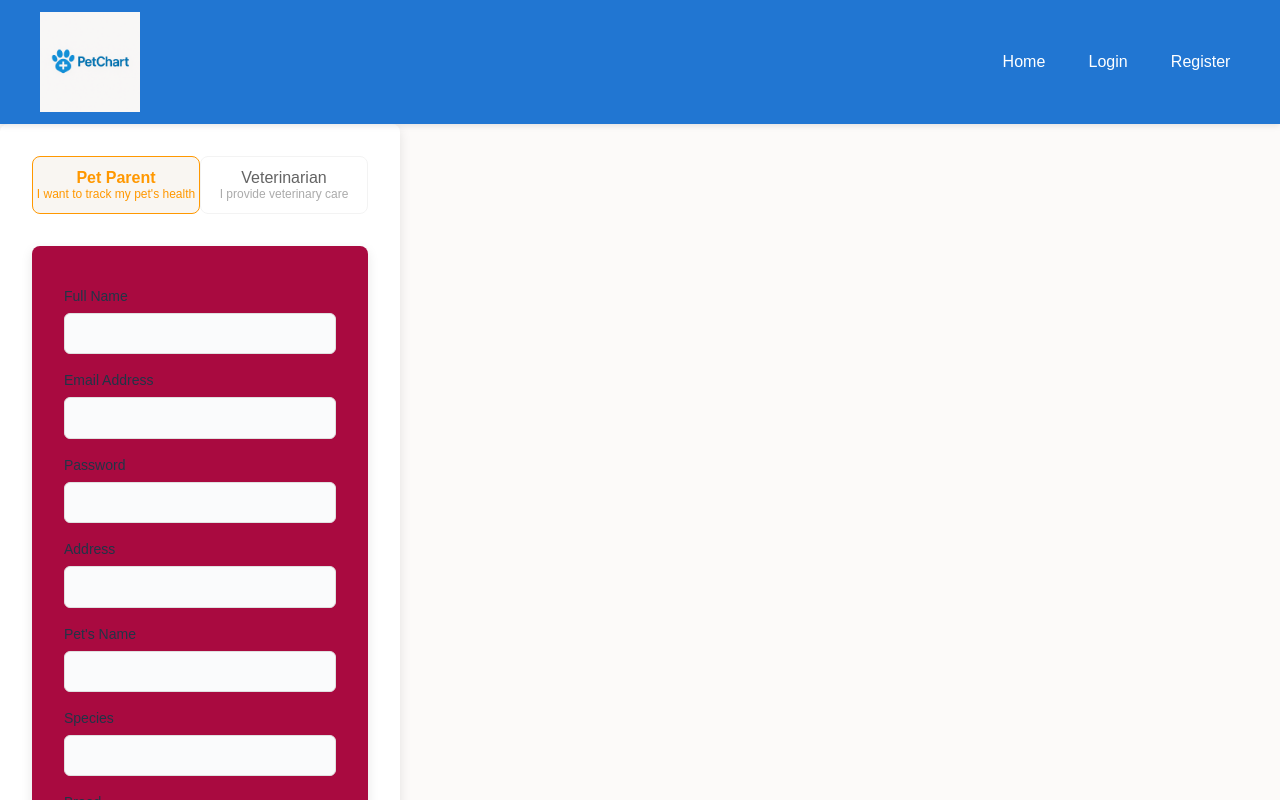
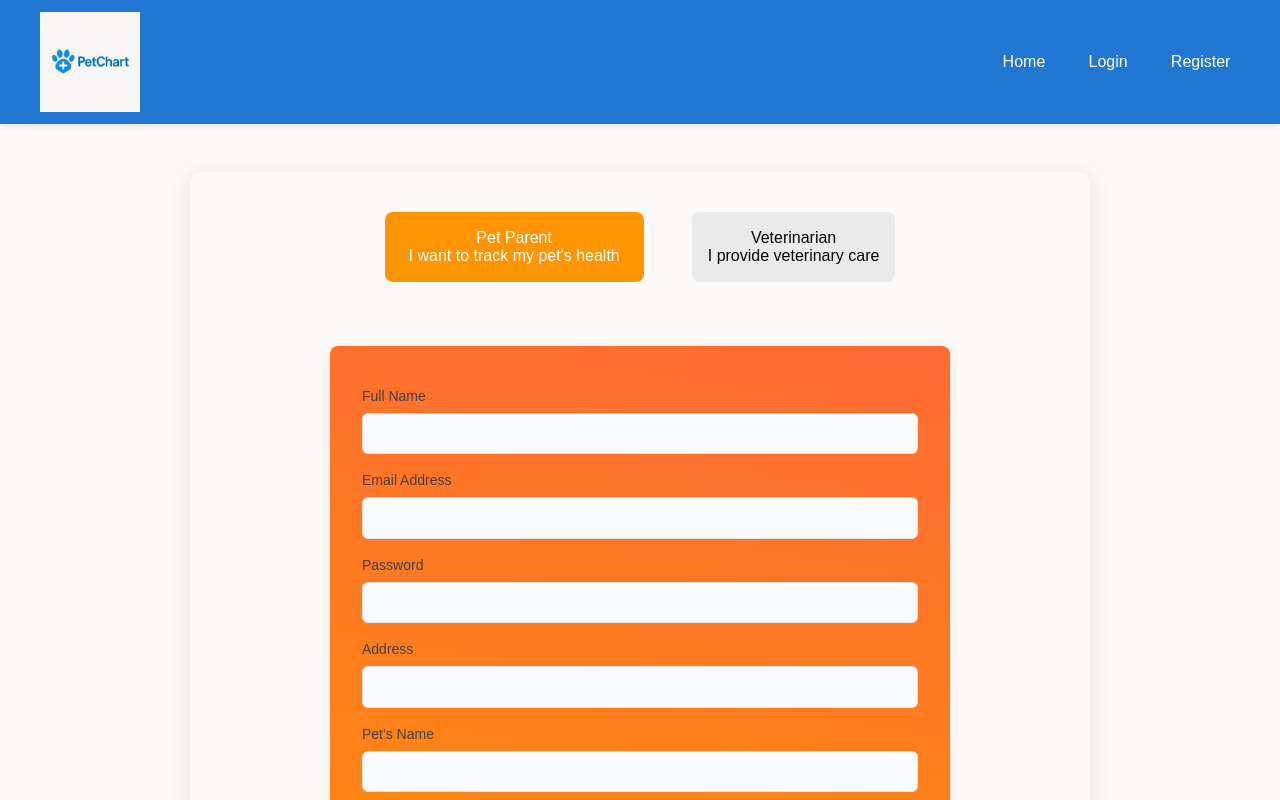
Before and after one commit to discjorge/FrontEndPetChart, a React (Vite) app in the folder Front-End-PetChart/: page /register in a window 1280 px wide. Built offline with nearby package versions, Linux system fonts and the light colour scheme.

Commit message:
Cleaned up register forms styling

```diff
--- a/Front-End-PetChart/src/Components/Register.jsx
+++ b/Front-End-PetChart/src/Components/Register.jsx
@@ -1,28 +1,29 @@
 import React, { useState } from 'react';
+import PetParentRegister from './PetParentRegister';
 import VetRegister from './VetRegister';
-import PetParentRegister from './PetParentRegister';
+import '../styles/Register.css';
 
 export default function Register() {
-  const [userType, setUserType] = useState('petparent'); // 'petparent' or 'vet'
+  const [userType, setUserType] = useState('petparent');
 
   return (
-    <div className="page-box">
-      <div style={{ display: 'flex', alignItems: 'center', marginBottom: 24 }}>
+    <div className="register-page-container">
+      <div className="register-toggle-row">
         <button
           type="button"
-          className={userType === 'petparent' ? 'vetregister-role-btn vetregister-role-active' : 'vetregister-role-btn vetregister-role-inactive'}
+          className={`register-toggle-btn ${userType === 'petparent' ? 'active' : ''}`}
           onClick={() => setUserType('petparent')}
         >
           Pet Parent
-          <div className="vetregister-role-desc">I want to track my pet's health</div>
+          <div className="register-toggle-desc">I want to track my pet's health</div>
         </button>
         <button
           type="button"
-          className={userType === 'vet' ? 'vetregister-role-btn vetregister-role-active' : 'vetregister-role-btn vetregister-role-inactive'}
+          className={`register-toggle-btn ${userType === 'vet' ? 'active' : ''}`}
           onClick={() => setUserType('vet')}
         >
           Veterinarian
-          <div className="vetregister-role-desc">I provide veterinary care</div>
+          <div className="register-toggle-desc">I provide veterinary care</div>
         </button>
       </div>
       {userType === 'petparent' ? <PetParentRegister /> : <VetRegister />}
--- a/Front-End-PetChart/src/styles/PetParentRegister.css
+++ b/Front-End-PetChart/src/styles/PetParentRegister.css
@@ -1,58 +1,14 @@
 .petparentregister-page-box {
-  background: #A90A40;
+    background: linear-gradient(10deg, #FF9500 0%, #FF6B35 100%);
     padding: 2rem;
     border-radius: 8px;
     box-shadow: 0 4px 12px rgba(0, 0, 0, 0.1);
     width: 100%;
-  max-width: 420px;
+    max-width: 620px;
     margin: 2rem auto;
     text-align: center;
 }
 
-.petparentregister-role-toggle {
-  display: flex;
-  align-items: center;
-  margin-bottom: 24px;
-  gap: 0.5rem;
-}
-
-.petparentregister-role-btn {
-  flex: 1;
-  padding: 0.75rem 0;
-  border-radius: 8px;
-  font-weight: 500;
-  font-size: 1rem;
-  background: #fff;
-  border: 1.5px solid #eee;
-  color: #222;
-  cursor: pointer;
-  opacity: 0.7;
-  transition: border 0.2s, color 0.2s, background 0.2s;
-}
-
-.petparentregister-role-active {
-  border: 1.5px solid #ff9800;
-  color: #ff9800;
-  background: #f9f6f2;
-  opacity: 1;
-  font-weight: 600;
-}
-
-.petparentregister-role-inactive {
-  background: #fff;
-  color: #222;
-  border: 1.5px solid #eee;
-}
-
-.petparentregister-role-desc {
-  font-size: 12px;
-  color: #888;
-  font-weight: 400;
-}
-
-.petparentregister-role-active .petparentregister-role-desc {
-  color: #ff9800;
-}
 
 .petparentregister-form {
   display: flex;
@@ -72,6 +28,7 @@
   font-weight: 500;
   font-size: 14px;
   margin-bottom: 2px;
+  color: #414040;
 }
 
 .petparentregister-field input[type="text"],
@@ -86,12 +43,7 @@
   background: #fafbfc;
   margin-bottom: 0;
   transition: border 0.2s;
-}
-
-.petparentregister-field input[type="text"]:focus,
-.petparentregister-field input[type="email"]:focus,
-.petparentregister-field input[type="password"]:focus {
-  border: 1.5px solid #ff9800;
+  color: #414040;
 }
 
 .petparentregister-field input[type="file"] {
@@ -103,8 +55,8 @@
 .petparentregister-submit-btn {
   margin-top: 12px;
   background: linear-gradient(90deg, #ff9800 0%, #ff6d00 100%);
-  color: #fff;
-  border: none;
+  color: #ffffff;
+  border: 1.5px solid #fff;
   border-radius: 8px;
   padding: 0.9rem 0;
   font-weight: 600;
--- /dev/null
+++ b/Front-End-PetChart/src/styles/Register.css
@@ -0,0 +1,62 @@
+.register-page-container {
+    width: 80vw;
+    max-width: 900px;
+    margin: 3rem auto;
+    display: flex;
+    flex-direction: column;
+    align-items: center;
+    border-radius: 12px;
+    box-shadow: 0 4px 24px rgba(0,0,0,0.10);
+    padding: 2.5rem 2rem;
+  }
+
+  .page-box {
+    width: 70vw;
+    max-width: 700px;
+    margin: 3rem auto;
+    display: flex;
+    flex-direction: column;
+    align-items: center;
+    border-radius: 12px;
+    box-shadow: 0 4px 24px rgba(0,0,0,0.10);
+    padding: 2.5rem 2rem;
+  }
+
+  .role-desc {
+    display: flex;
+    align-items: center;
+    margin-bottom: 24px;
+    gap: 0.5rem;
+    font-size: 12px;
+  }
+
+  .register-toggle-row {
+    display: flex;
+    gap: 3rem;
+    width: 100%;
+    justify-content: center;
+    margin-bottom: 2rem;
+  }
+
+  .register-toggle-btn.active {
+    display: flex;
+    flex-direction: column;
+    align-items: center;
+    justify-content: center;
+    text-align: center;
+    height: 70px;
+    background: #FF9500;
+    color: #fff;
+    border: none;
+    padding: 0.75rem 1.5rem;
+    cursor: pointer;
+  }
+
+  .register-toggle-btn{
+    background: #eaeaea;
+    color: #060606;
+    border: none;
+    padding: 1rem;
+    cursor: pointer;
+    text-align: center;
+  }
--- a/Front-End-PetChart/src/styles/VetRegister.css
+++ b/Front-End-PetChart/src/styles/VetRegister.css
@@ -1,63 +1,18 @@
 .vetregister-page-box {
-  background: #FF9500;
+  background: linear-gradient(10deg, #FF9500 0%, #FF6B35 100%);
   padding: 2rem;
   border-radius: 8px;
   box-shadow: 0 4px 12px rgba(0, 0, 0, 0.1);
   width: 100%;
-  max-width: 420px;
+  max-width: 620px;
   margin: 2rem auto;
   text-align: center;
-}
-
-.vetregister-role-toggle {
-  display: flex;
-  align-items: center;
-  margin-bottom: 24px;
-  gap: 0.5rem;
-}
-
-.vetregister-role-btn {
-  flex: 1;
-  padding: 0.75rem 0;
-  border-radius: 8px;
-  font-weight: 500;
-  font-size: 1rem;
-  background: #fff;
-  border: 1.5px solid #eee;
-  color: #222;
-  cursor: pointer;
-  opacity: 0.7;
-  transition: border 0.2s, color 0.2s, background 0.2s;
-}
-
-.vetregister-role-active {
-  border: 1.5px solid #ff9800;
-  color: #ff9800;
-  background: #f9f6f2;
-  opacity: 1;
-  font-weight: 600;
-}
-
-.vetregister-role-inactive {
-  background: #fff;
-  color: #222;
-  border: 1.5px solid #eee;
-}
-
-.vetregister-role-desc {
-  font-size: 12px;
-  color: #888;
-  font-weight: 400;
-}
-
-.vetregister-role-active .vetregister-role-desc {
-  color: #ff9800;
 }
 
 .vetregister-form {
   display: flex;
   flex-direction: column;
-  gap: 16px;
+  gap: 10px;
   margin-top: 0.5rem;
 }
 
@@ -88,11 +43,6 @@
   transition: border 0.2s;
 }
 
-.vetregister-field input[type="text"]:focus,
-.vetregister-field input[type="email"]:focus,
-.vetregister-field input[type="password"]:focus {
-  border: 1.5px solid #ff9800;
-}
 
 .vetregister-field input[type="file"] {
   padding: 0.3rem 0;
@@ -104,7 +54,7 @@
   margin-top: 12px;
   background: linear-gradient(90deg, #ff9800 0%, #ff6d00 100%);
   color: #fff;
-  border: none;
+  border: 1.5px solid #fff;
   border-radius: 8px;
   padding: 0.9rem 0;
   font-weight: 600;
```
Lines whose indentation alone changed are shown as unchanged.
